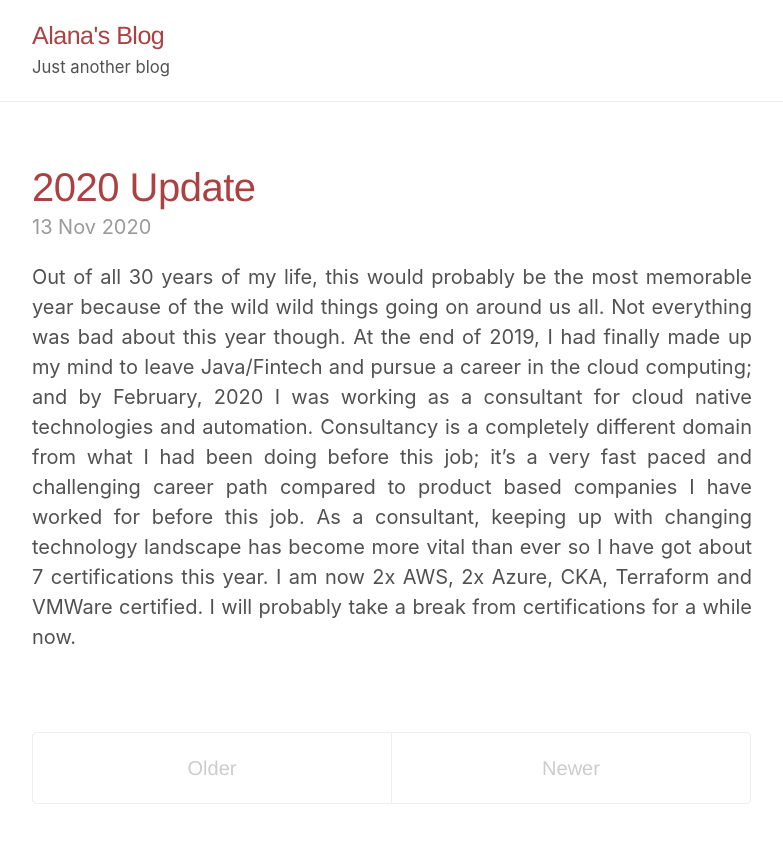
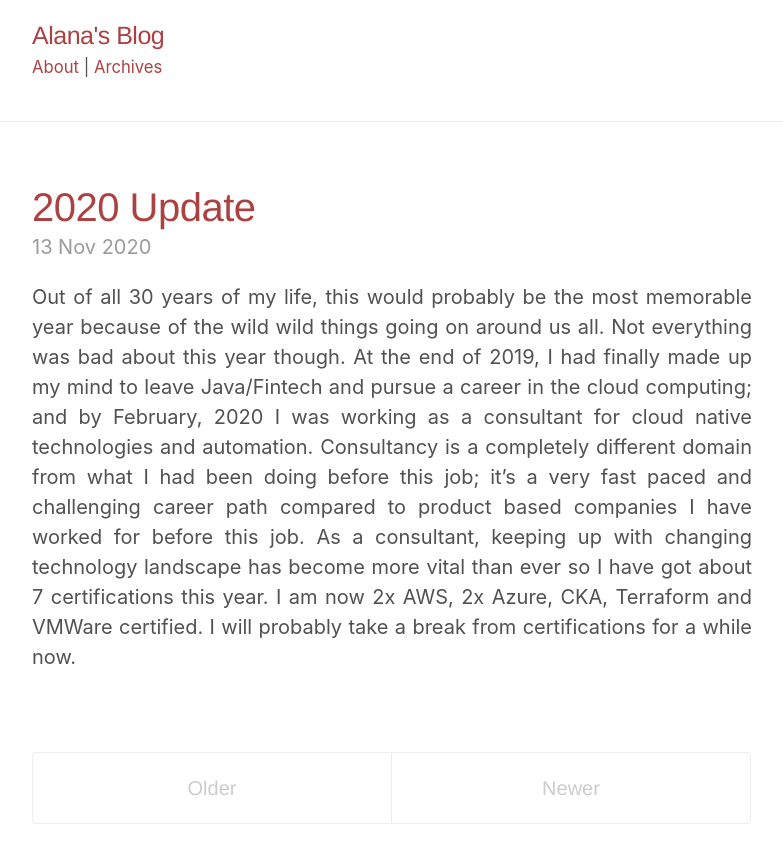
Before and after one commit to Key-Puncher/key-puncher.github.io, a Jekyll site: the page built from index.html, in a window 1280 px wide. Shown: the top 863 px of the page, without its empty margins (248-1031 px from the left). Built offline with Jekyll 4.4.1, drawn with Linux system fonts in a browser that asks for light colours; the list of posts is cut into pages by our own code.

Commit message:
Update default.html

```diff
--- a/_layouts/default.html
+++ b/_layouts/default.html
@@ -16,7 +16,7 @@
           </h3>
           </section>
           <section>
-            <small>{{ site.tagline }}</small>
+            <small><a href="/about">About</a> | <a href="/archives">Archives</a></p></small>
           </section>
         </div>
       </div>
```
